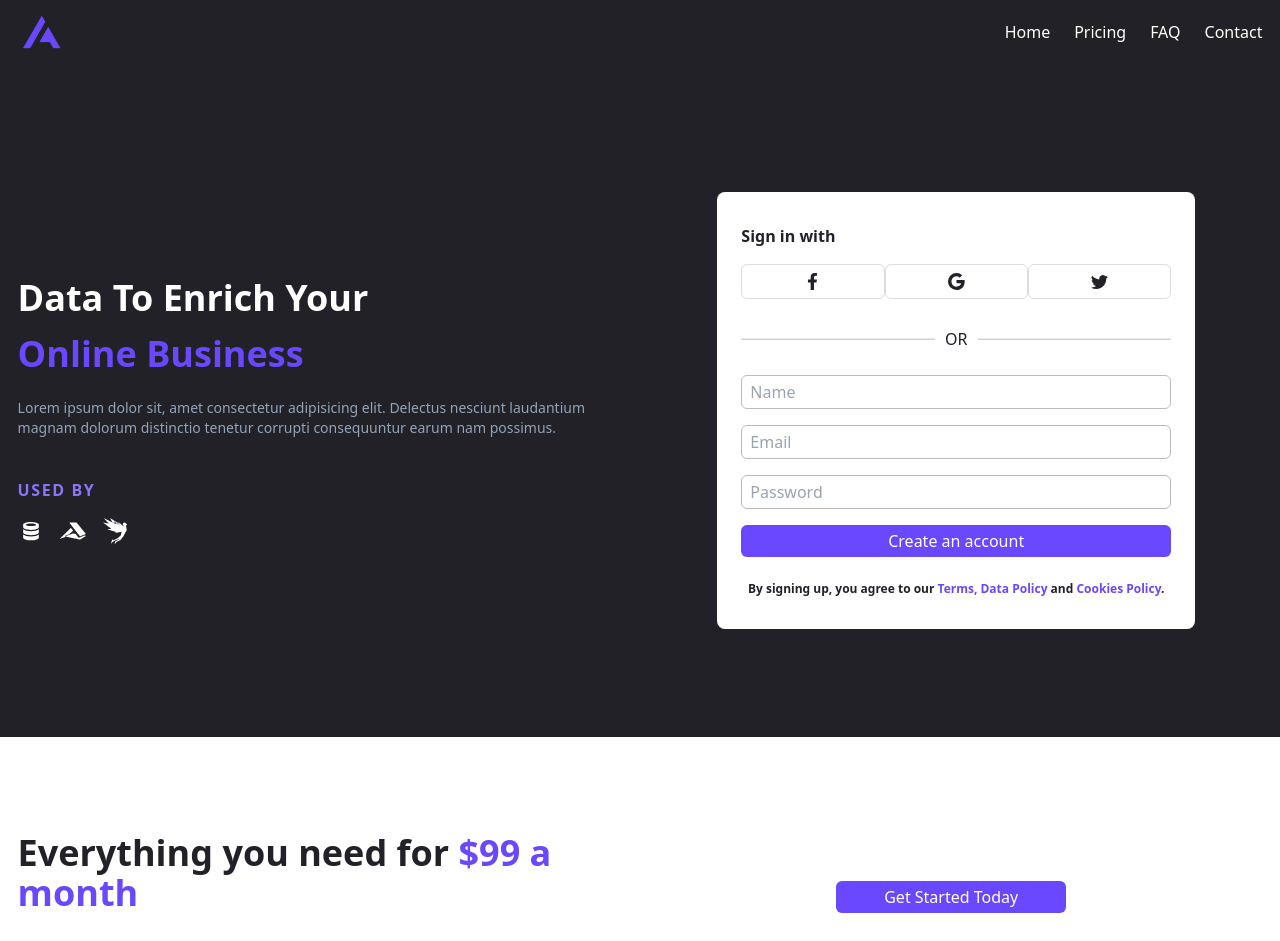
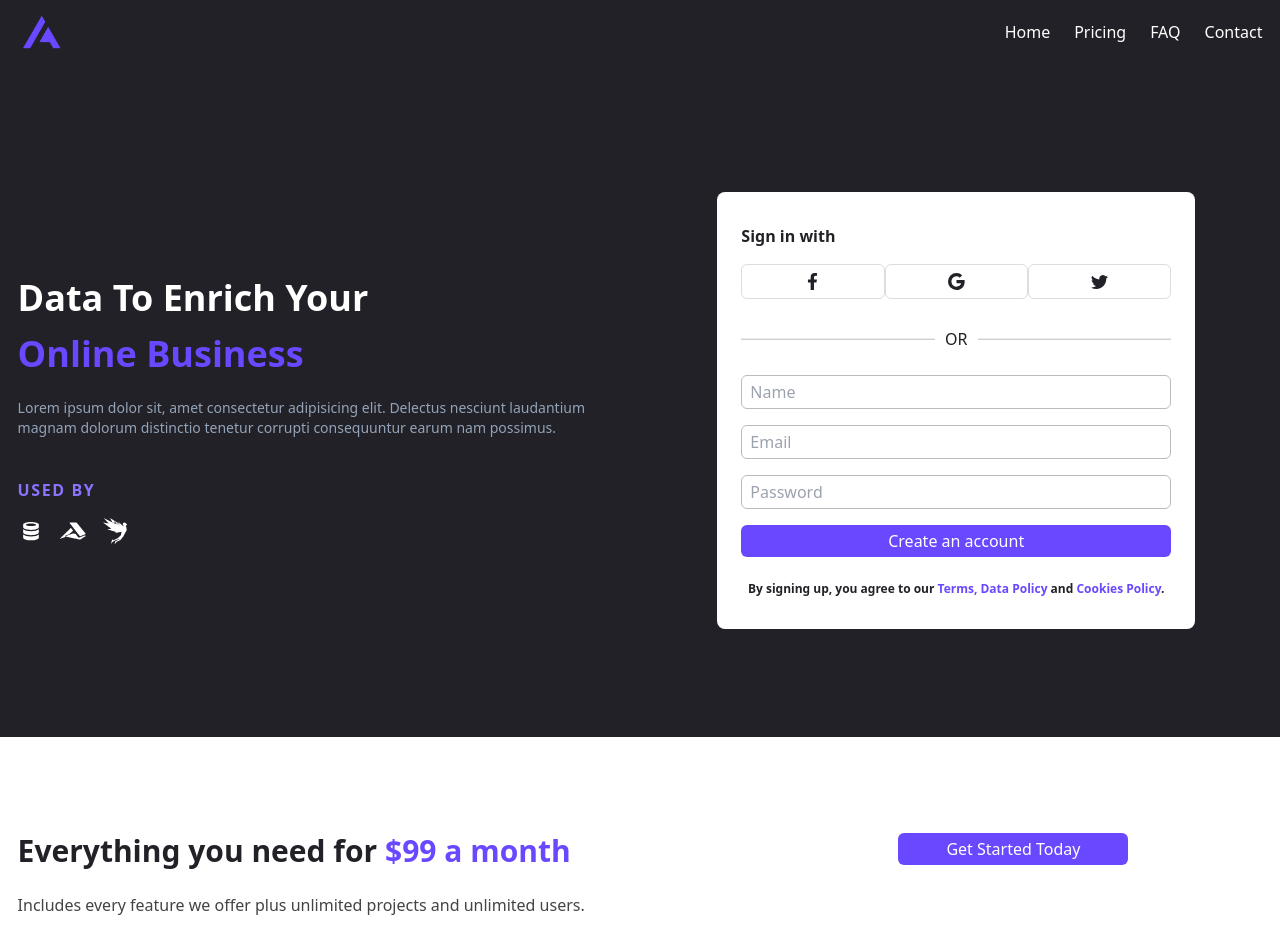
Before and after one commit to krypton225/data-enrich, a React (Create React App) app: page / in a window 1280 px wide. Shown: the top 941 px of the page. Built offline with nearby package versions, Linux system fonts and the light colour scheme; what tw-elements would draw is missing.

Commit message:
EDIT spacing & widths for second section @ Home comp

```diff
--- a/src/routes/Home.jsx
+++ b/src/routes/Home.jsx
@@ -40,13 +40,14 @@ const Home = () => {
 
             <div className="w-full mt-7 bg-white py-24">
                 <div className="container">
-                    <div className="mb-6 flex flex-col lg:flex-row justify-between items-center space-y-8 lg:space-y-0">
-                        <div className="w-full">
-                            <p className="mb-6 text-primary text-4xl font-semibold">Everything you need for <span className="text-secondary">$99 a month</span></p>
+                    <div className="w-full mb-6 flex flex-col lg:flex-row justify-between items-start space-y-8 lg:space-y-0">
+                        <div className="w-full lg:w-[60%] text-center lg:text-start">
+                            <p className="mb-6 text-primary text-3xl font-semibold">Everything you need for&nbsp;
+                                <span className="text-secondary">$99 a month</span></p>
                             <p className="text-[#444]">Includes every feature we offer plus unlimited projects and unlimited users.</p>
                         </div>
 
-                        <div className="w-full mx-auto text-center">
+                        <div className="w-full lg:w-[30%] mx-auto text-center">
                             <button className="rounded-md px-12 py-1 capitalize bg-secondary text-white">get started today</button>
                         </div>
                     </div>
```
